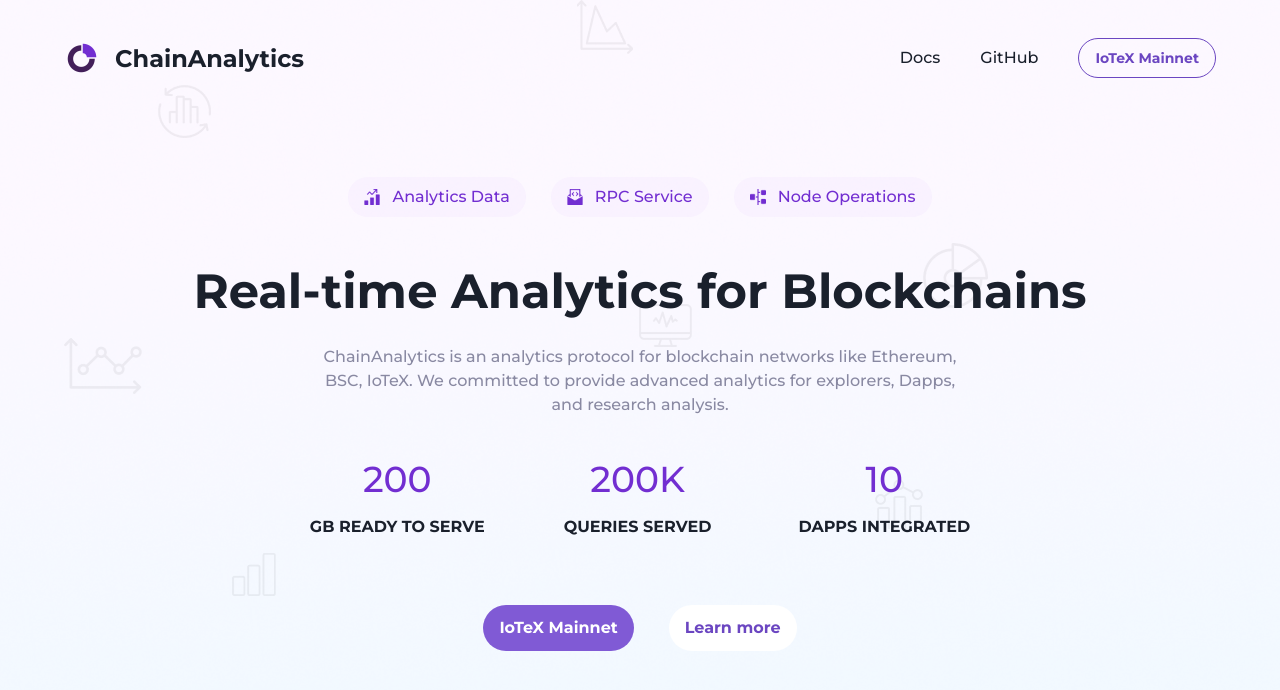
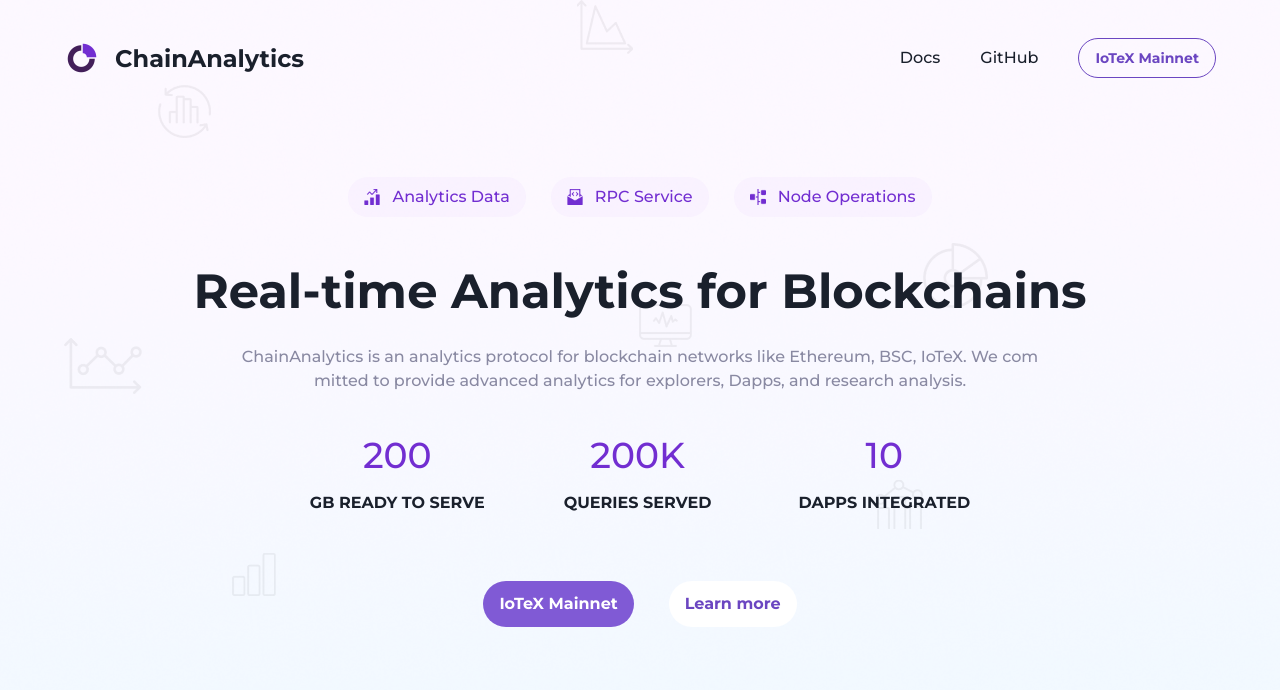
Before and after one commit to chainanalyticsorg/web-chain-analytics, a Next.js app: page / in a window 1280 px wide. Shown: the top 690 px of the page. Built offline with nearby package versions, Linux system fonts and the light colour scheme.

Commit message:
fix styles

```diff
--- a/lib/theme.ts
+++ b/lib/theme.ts
@@ -38,6 +38,9 @@
           scrollBehavior: "smooth",
           height: "100%",
         },
+        body: {
+          "-webkit-tap-highlight-color": "transparent"
+        } ,
         ".body": {
           overflowY: "scroll", // Always show scrollbar to avoid flickering
         },
--- a/pages/component/Header/Mobile.tsx
+++ b/pages/component/Header/Mobile.tsx
@@ -10,6 +10,7 @@
   MenuList,
   MenuItem,
   IconButton,
+  chakra,
 } from "@chakra-ui/react";
 import { observer } from "mobx-react-lite";
 import React from "react";
@@ -25,10 +26,17 @@
         </Text>
       </Flex>
       <Flex align="center">
-        <Button fontSize="10px" h="24px" borderRadius="12px" mr="12px" variant="outline">
-        <Link href={publicConfig.iotexMainnetUrl}>IoTeX Mainnet</Link>
-        </Button>
-
+        <chakra.a href={publicConfig.iotexMainnetUrl}>
+          <Button
+            fontSize="10px"
+            h="24px"
+            borderRadius="12px"
+            mr="12px"
+            variant="outline"
+          >
+            IoTeX Mainnet
+          </Button>
+        </chakra.a>
         <Menu>
           <MenuButton
             as={IconButton}
@@ -39,16 +47,22 @@
             }
             variant="ghost"
           />
-          <MenuList w="150px" minWidth={0} p={0} borderRadius={0} sx={{
-              '.chakra-menu__menuitem:active': {
-                 background: "primary"
-              }
-          }}>
-            <MenuItem  h="32px">
-              <Link  href={publicConfig.docsUrl}>Docs</Link>
+          <MenuList
+            w="150px"
+            minWidth={0}
+            p={0}
+            borderRadius={0}
+            sx={{
+              ".chakra-menu__menuitem:active": {
+                background: "primary",
+              },
+            }}
+          >
+            <MenuItem h="32px">
+              <chakra.a w="100%" href={publicConfig.docsUrl}>Docs</chakra.a>
             </MenuItem>
             <MenuItem h="32px">
-              <Link href={publicConfig.githubUrl}>GitHub</Link>
+              <chakra.a href={publicConfig.githubUrl}>GitHub</chakra.a>
             </MenuItem>
           </MenuList>
         </Menu>
@@ -57,5 +71,4 @@
   );
 }
 
-
-export default observer(Header)
+export default observer(Header);
--- a/pages/component/Header/index.tsx
+++ b/pages/component/Header/index.tsx
@@ -1,4 +1,4 @@
-import { Image, Flex, Text, Link, Button, FlexProps } from "@chakra-ui/react";
+import { Image, Flex, Text, Link, Button, FlexProps, chakra } from "@chakra-ui/react";
 import { observer } from "mobx-react-lite";
 import React from "react";
 import { publicConfig } from "../../../config/public";
@@ -19,7 +19,7 @@
         <Flex align="center">
             <Link href={publicConfig.docsUrl}>Docs</Link>
             <Link ml="40px" href={publicConfig.githubUrl}>GitHub</Link>
-            <Button ml="40px" fontSize="14px" borderRadius="23px" variant="outline"><Link href={publicConfig.iotexMainnetUrl}>IoTeX Mainnet</Link></Button>
+            <chakra.a href={publicConfig.iotexMainnetUrl}> <Button ml="40px" fontSize="14px" borderRadius="23px" variant="outline">IoTeX Mainnet</Button></chakra.a>
         </Flex>
      </Flex>
   )
--- a/pages/index.tsx
+++ b/pages/index.tsx
@@ -2,6 +2,7 @@
   Box,
   Button,
   Center,
+  chakra,
   Flex,
   Image,
   Link,
@@ -161,7 +162,10 @@
               }
             )}
           >
-            <Label src="/images/home_analytics.png" text={lang.t(`home.analytics_data`)} />
+            <Label
+              src="/images/home_analytics.png"
+              text={lang.t(`home.analytics_data`)}
+            />
             <Label
               {...setPlatformStyle(
                 {},
@@ -218,7 +222,7 @@
                 mt: "24px",
                 fontSize: "16px",
                 lineHeight: "24px",
-                maxW: "633px",
+                maxW: "800px",
               }
             )}
           >
@@ -256,46 +260,72 @@
               )}
             />
           </Flex>
-          <Flex  {
-            ...setPlatformStyle({
+          <Flex
+            {...setPlatformStyle(
+              {
                 flexDirection: "column",
-              marginTop:"33px",
+                marginTop: "33px",
                 alignItems: "center",
-              justifyContent: 'center',
+                justifyContent: "center",
                 w: "100%",
-              p: "0 12px"
-            }, {
-              mt:"60px"
-            })
-          }>
-            <Button {...setPlatformStyle({
+                p: "0 12px",
+              },
+              {
+                mt: "60px",
+              }
+            )}
+          >
+            <chakra.a href={publicConfig.iotexMainnetUrl}  {...setPlatformStyle({w: "100%"}, {})}>
+              <Button
+                {...setPlatformStyle(
+                  {
                     w: "100%",
                     fontSize: "17px",
                     h: "44px",
                     borderRadius: "20px",
-            }, {
+                  },
+                  {
                     h: "46px",
-              borderRadius:"23px"
-            })}><Link href={publicConfig.iotexMainnetUrl}>IoTeX Mainnet</Link></Button>
+                    borderRadius: "23px",
+                  }
+                )}
+              >
+                IoTeX Mainnet
+              </Button>
+            </chakra.a>
+            <chakra.a
+              href={publicConfig.docsUrl}
+              {...setPlatformStyle(
+                {
+                  mt: "21px",
+                  w: "100%",
+                },
+                {
+                  ml: "35px",
+                }
+              )}
+            >
               <Button
-              onClick={() => {}}
                 variant="outline"
                 bg="white"
                 borderWidth={0}
-              {...setPlatformStyle({
+                {...setPlatformStyle(
+                  {
                     w: "100%",
-                mt: "21px",
+
                     fontSize: "17px",
                     h: "44px",
                     borderRadius: "20px",
-              }, {
-                ml:"35px",
+                  },
+                  {
                     h: "46px",
-                borderRadius:"23px"
-              })}
+                    borderRadius: "23px",
+                  }
+                )}
               >
-              <Link href={publicConfig.docsUrl}>{lang.t(`home.learn_more`)}</Link>
+                {lang.t(`home.learn_more`)}
               </Button>
+            </chakra.a>
           </Flex>
         </Flex>
       </Flex>
```
Lines whose indentation alone changed are shown as unchanged.
